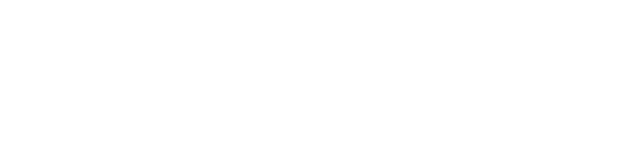
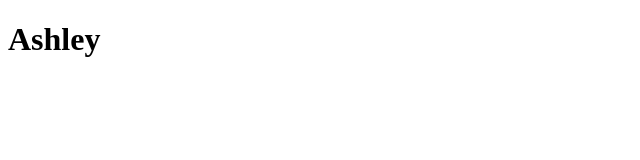
Before and after one commit to NYUSH-CSC/nyush-csc.github.io, a plain HTML site: page index.html in a window 1280 px wide. Shown: the whole page, without its empty margins (0-640 px from the left). Drawn offline with Linux system fonts and the light colour scheme.

Commit message:
ashley header

```diff
--- a/index.html
+++ b/index.html
@@ -3,5 +3,5 @@
 
 </head>
 <body>
-
+    <h1>Ashley</h1>
 </body>
```
